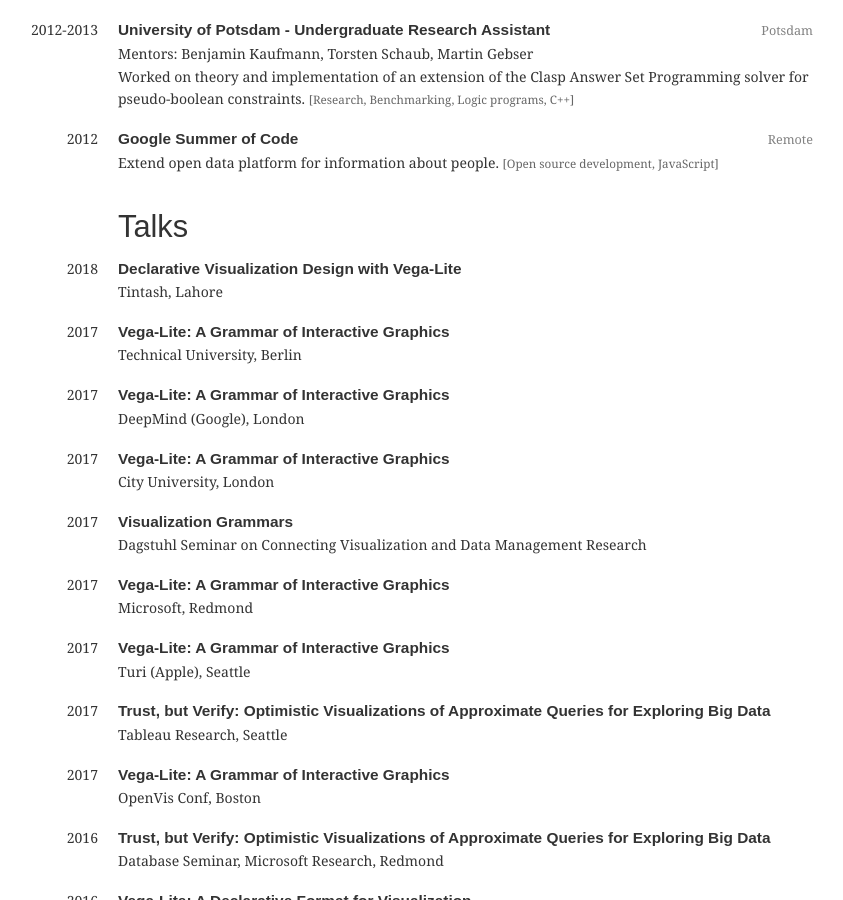
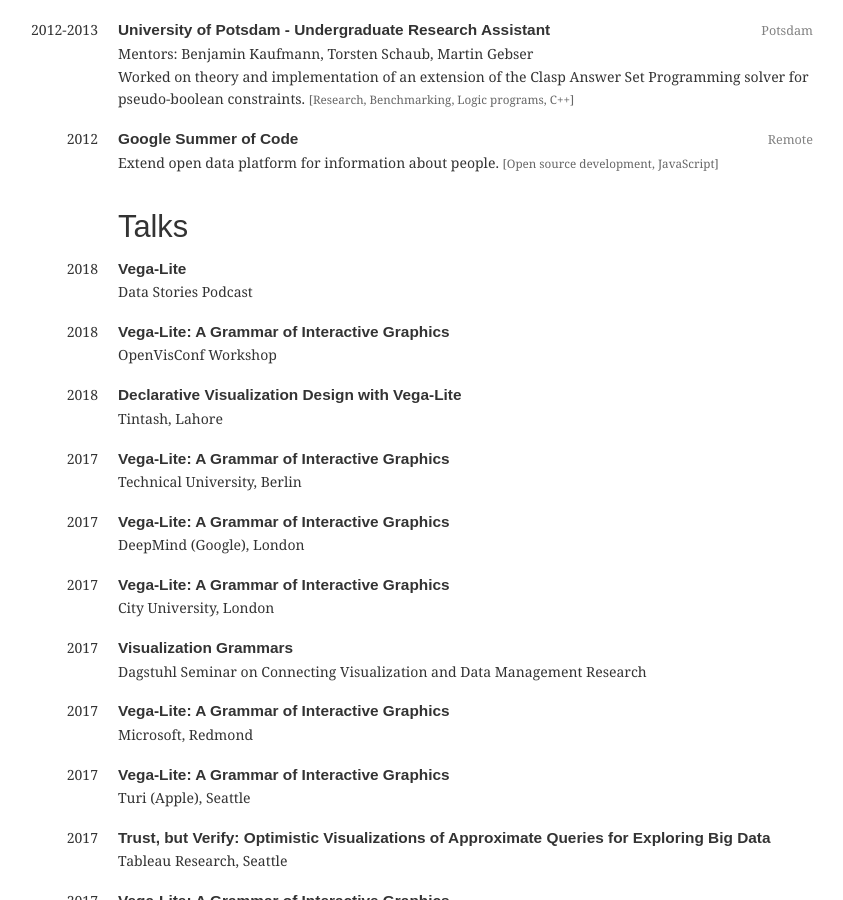
Before and after one commit to domoritz/domoritz.github.io, a Jekyll site: the page built from cv.html, in a window 1280 px wide and 900 px high, scrolled down 3829 px. Shown: the whole window, without its empty margins (227-1070 px from the left). Built offline with Jekyll 4.4.1, drawn with Linux system fonts in a browser that asks for light colours.

Commit message:
Update talks.yml

```diff
--- a/_data/talks.yml
+++ b/_data/talks.yml
@@ -1,3 +1,10 @@
+- title: "Vega-Lite"
+  location: Data Stories Podcast
+  year: 2018
+- title: "Vega-Lite: A Grammar of Interactive Graphics"
+  location: OpenVisConf Workshop
+  url: http://www.openvisconf.com/workshops/#vega
+  year: 2018
 - title: "Declarative Visualization Design with Vega-Lite"
   location: Tintash, Lahore
   year: 2018
```
